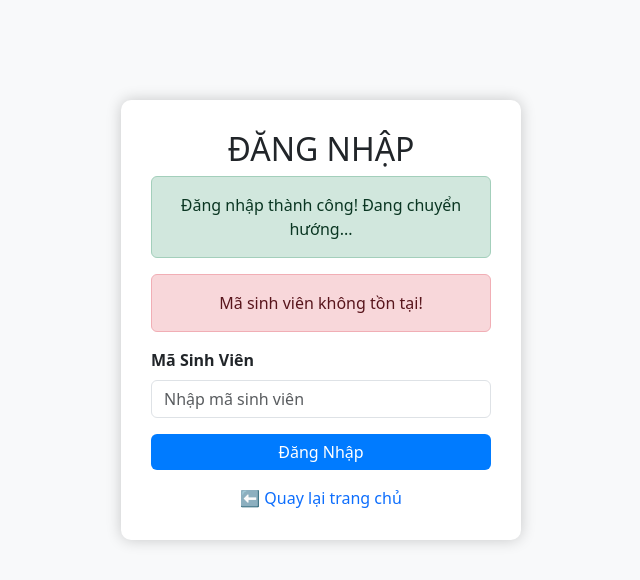
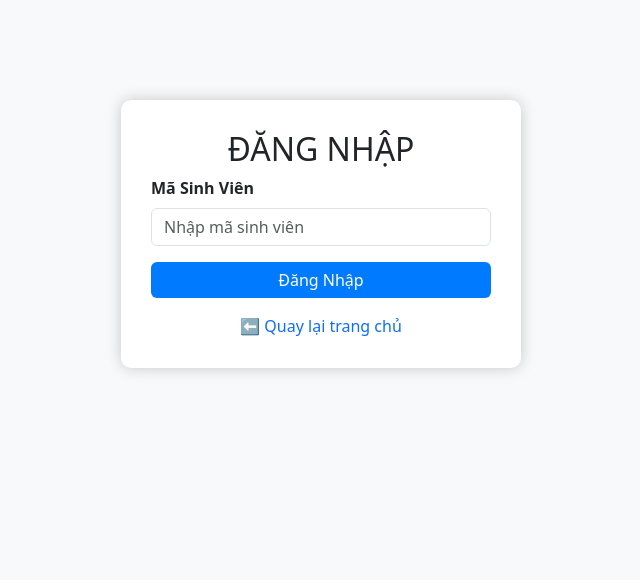
Before and after one commit to DuyDoan203/Ktra_DoanDuy.github.io, a PHP site: page /login.php in a window 1280 px wide. Shown: the top 580 px of the page, without its empty margins (319-959 px from the left). Run offline with PHP 8.4, Linux system fonts and the light colour scheme.

Commit message:
Cập nhật chức năng

```diff
--- a/login.php
+++ b/login.php
@@ -54,12 +54,6 @@ if ($_SERVER["REQUEST_METHOD"] == "POST") {
 <div class="container">
     <div class="login-container">
         <h2 class="text-center text-uppercase">Đăng Nhập</h2>
-
-        <!-- Thông báo thành công -->
-        <div id="alert-success" class="alert alert-success text-center">Đăng nhập thành công! Đang chuyển hướng...</div>
-        <!-- Thông báo thất bại -->
-        <div id="alert-fail" class="alert alert-danger text-center">Mã sinh viên không tồn tại!</div>
-
         <form method="POST">
             <div class="mb-3">
                 <label class="form-label fw-bold">Mã Sinh Viên</label>
@@ -72,7 +66,6 @@ if ($_SERVER["REQUEST_METHOD"] == "POST") {
 </div>
 
 <script>
-    // Hiển thị thông báo lỗi hoặc thành công ngay khi có
     window.onload = function() {
         if (document.getElementById('alert-success').innerText.trim() !== "") {
             document.getElementById('alert-success').style.display = 'block';
```
